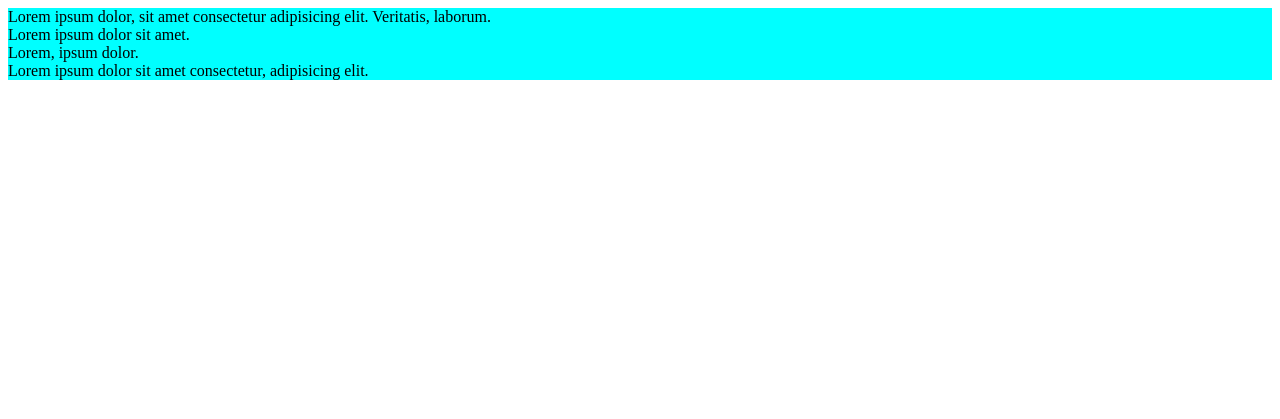
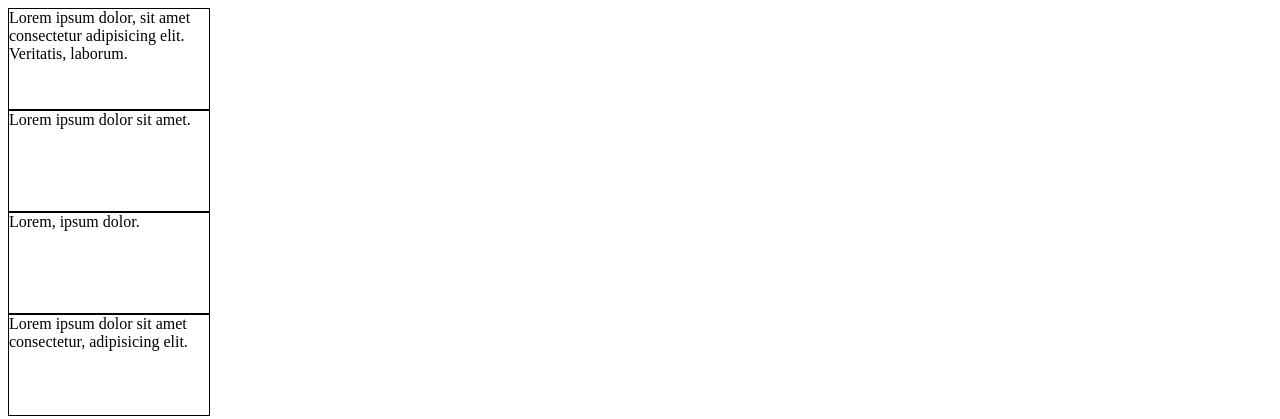
Before and after one commit to JulianaNovaiss/projetop, a plain HTML site: page index.html in a window 1280 px wide. Drawn offline with Linux system fonts and the light colour scheme.

Commit message:
Section com estilo

```diff
--- a/index.html
+++ b/index.html
@@ -5,7 +5,11 @@
     <meta name="viewport" content="width=device-width, initial-scale=1.0">
     <title>Inicio</title>
     <style>
-        section{background-color: aqua;}
+        section{
+            border:black solid 1px;
+            width:200px;
+            height:100px;
+        }
     </style>
 </head>
 <body>
```
